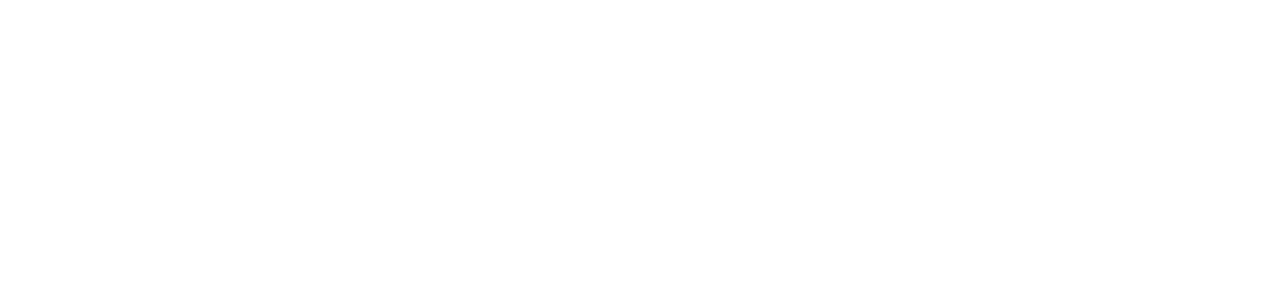
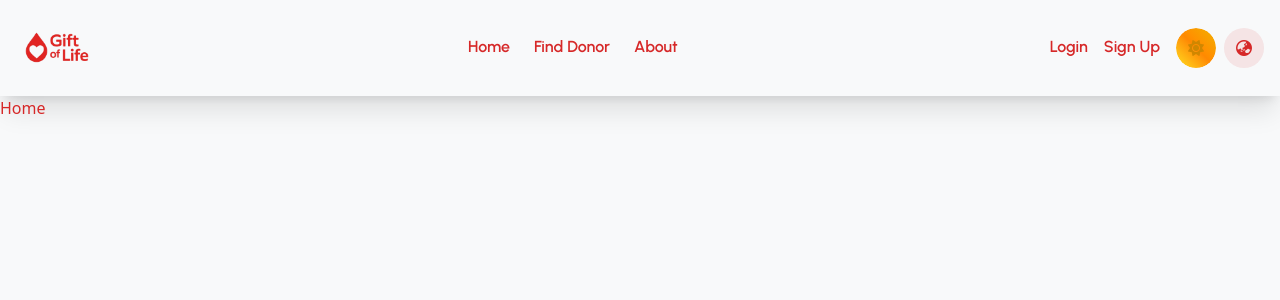
Before and after one commit to Xen-Xie/giftoflife, a React (Vite) app in the folder Client/: page / in a window 1280 px wide. Shown: the top 300 px of the page. Built offline with nearby package versions, Linux system fonts and the light colour scheme.

Commit message:
NavBar Added with React Router config

```diff
--- a/Client/index.html
+++ b/Client/index.html
@@ -1,5 +1,5 @@
 <!doctype html>
-<html lang="en">
+<html lang="en" class="dark">
   <head>
     <meta charset="UTF-8" />
     <link rel="shortcut icon" href="/gift_of_life_logo.svg" type="image/x-icon">
@@ -9,7 +9,7 @@
     <meta name="viewport" content="width=device-width, initial-scale=1.0" />
     <title>Gift Of Life</title>
   </head>
-  <body>
+  <body class="bg-BG text-primary overflow-x-hidden">
     <div id="root"></div>
     <script type="module" src="/src/main.jsx"></script>
   </body>
--- a/Client/package.json
+++ b/Client/package.json
@@ -14,8 +14,11 @@
     "@tailwindcss/vite": "^4.1.11",
     "clsx": "^2.1.1",
     "framer-motion": "^12.23.3",
+    "i18next": "^25.3.2",
+    "i18next-browser-languagedetector": "^8.2.0",
     "react": "^19.1.0",
     "react-dom": "^19.1.0",
+    "react-i18next": "^15.6.0",
     "react-router": "^7.6.3",
     "tailwind-merge": "^3.3.1",
     "tailwindcss": "^4.1.11"
--- a/Client/src/App.jsx
+++ b/Client/src/App.jsx
@@ -1,4 +1,9 @@
 import './App.css'
+import { Route, Routes } from 'react-router'
+import Layout from './Compnents/Layout'
+import Home from './Pages/Home'
+import FindDonors from './Pages/FindDonors'
+import About from './Pages/About'
 
 
 function App() {
@@ -6,7 +11,14 @@ function App() {
 
   return (
     <>
+      <Routes>
+        <Route path="/" element={<Layout />}>
+         <Route index element={<Home />} />
+         <Route path='/find-donor' element={<FindDonors />} />
+         <Route path='/about' element={<About />} />
 
+        </Route>
+      </Routes>
     </>
   )
 }
--- /dev/null
+++ b/Client/src/Compnents/Layout.jsx
@@ -0,0 +1,16 @@
+import React from "react";
+import NavBar from "./NavBar";
+import { Outlet } from "react-router";
+
+function Layout() {
+  return (
+    <>
+      <NavBar />
+      <main>
+        <Outlet />
+      </main>
+    </>
+  )
+}
+
+export default Layout;
--- /dev/null
+++ b/Client/src/Compnents/NavBar.jsx
@@ -0,0 +1,170 @@
+/* eslint-disable no-unused-vars */
+import React, { useEffect, useState } from "react";
+import { Link } from "react-router";
+import { motion } from "framer-motion";
+
+function NavBar() {
+  const navItems = [
+    { name: "Home", path: "/" },
+    { name: "Find Donor", path: "/find-donor" },
+    { name: "About", path: "/about" },
+  ];
+
+  const [open, setOpen] = useState(false);
+  const [isLoggedIn, setIsLoggedIn] = useState(true);
+
+  // Theme toggle
+  const [darkMode, setDarkMode] = useState(() => {
+    return localStorage.getItem("theme") === "dark";
+  });
+
+  useEffect(() => {
+    document.documentElement.classList.toggle("dark", darkMode);
+    localStorage.setItem("theme", darkMode ? "dark" : "light");
+  }, [darkMode]);
+
+  // Language toggle
+  const [lang, setLang] = useState(() => {
+    return localStorage.getItem("lang") || "en";
+  });
+
+  useEffect(() => {
+    localStorage.setItem("lang", lang);
+  }, [lang]);
+
+  return (
+    <div className="font-Urbanist">
+      <nav className="flex justify-between items-center bg-transparent shadow-xl mx-auto px-4 py-2 font-Urbanist font-semibold dark:bg-melty dark:text-white">
+        {/* Logo */}
+        <div>
+          <img src="/giftoflifes.png" alt="Logo" className="w-20" />
+        </div>
+
+        {/* Desktop Links */}
+        <div className="md:flex hidden">
+          <ul className="flex items-center gap-6">
+            {navItems.map((item, i) => (
+              <li key={i}>
+                <Link
+                  to={item.path}
+                  className="relative after:block after:w-0 after:h-[2px] after:bg-current after:transition-all after:duration-300 after:ease-in-out hover:after:w-full"
+                >
+                  {item.name}
+                </Link>
+              </li>
+            ))}
+          </ul>
+        </div>
+
+        {/* Right Controls */}
+        <div className="flex items-center gap-4">
+          {/* Auth Buttons */}
+          {isLoggedIn ? (
+            <ul className="hidden md:flex items-center gap-4">
+              <li>
+                <Link
+                  to="/login"
+                  className="relative after:block after:w-0 after:h-[2px] after:bg-current after:transition-all after:duration-300 after:ease-in-out hover:after:w-full"
+                >
+                  Login
+                </Link>
+              </li>
+              <li>
+                <Link
+                  to="/signup"
+                  className="relative after:block after:w-0 after:h-[2px] after:bg-current after:transition-all after:duration-300 after:ease-in-out hover:after:w-full"
+                >
+                  Sign Up
+                </Link>
+              </li>
+            </ul>
+          ) : (
+            <motion.button
+              whileTap={{ scale: 0.9 }}
+              onClick={() => setIsLoggedIn(false)}
+              title="Logout"
+              className="text-xl"
+            >
+              <i className="fa-solid fa-right-from-bracket" />
+            </motion.button>
+          )}
+
+          {/* Theme & Lang Toggles */}
+          <div className="flex items-center gap-2">
+            {/* Theme Button */}
+            <motion.button
+              whileTap={{ scale: 0.9 }}
+              onClick={() => setDarkMode(!darkMode)}
+              className="relative w-10 h-10 rounded-full overflow-hidden group cursor-pointer"
+              title="Toggle Theme"
+            >
+              <span
+                className={`absolute inset-0 transition-all duration-700 rounded-full group-hover:scale-110 ${
+                  darkMode
+                    ? "bg-gradient-to-br from-gray-900 via-black to-gray-800"
+                    : "bg-gradient-to-tr from-yellow-300 via-orange-400 to-yellow-500"
+                }`}
+              ></span>
+              <i
+                className={`absolute inset-0 flex items-center justify-center text-white text-base transition-transform duration-500 ease-in-out ${
+                  darkMode ? "rotate-[360deg]" : "rotate-0"
+                }`}
+              >
+                {darkMode ? (
+                  <i className="fa-solid fa-moon" />
+                ) : (
+                  <i className="fa-solid fa-sun text-yellow-600" />
+                )}
+              </i>
+            </motion.button>
+
+            {/* Language Button */}
+            <motion.button
+              whileTap={{ scale: 0.9 }}
+              onClick={() => setLang(lang === "en" ? "bn" : "en")}
+              className="w-10 h-10 flex items-center justify-center rounded-full bg-primary/10 dark:bg-BG/10 hover:bg-primary/20 hover:dark:bg-BG/20 transition-all duration-300 text-primary dark:text-BG relative group cursor-pointer"
+              title="Change Language"
+            >
+              <i className="fa-solid fa-earth-asia text-base" />
+              <span className="absolute -bottom-5 left-1/2 -translate-x-1/2 text-xs opacity-0 group-hover:opacity-100 transition text-primary/70 hover:dark:text-BG/20">
+                {lang.toUpperCase()}
+              </span>
+            </motion.button>
+          </div>
+
+          {/* Hamburger */}
+          <motion.button
+            whileTap={{ scale: 0.9 }}
+            onClick={() => setOpen(!open)}
+            className="md:hidden text-xl"
+          >
+            <i className="fa-solid fa-bars" />
+          </motion.button>
+        </div>
+      </nav>
+
+      {/* Mobile Menu */}
+      <div
+        className={`md:hidden fixed top-0 left-0 w-2/4 h-screen bg-melty dark:bg-BG shadow-lg transform transition-transform duration-500 ease-in-out z-50 ${
+          open ? "translate-x-0" : "-translate-x-full"
+        }`}
+      >
+        <ul className="flex flex-col items-end px-6 pt-4 pb-6 space-y-4 font-semibold text-BG dark:text-melty">
+          {navItems.map((item, i) => (
+            <li key={i}>
+              <Link
+                to={item.path}
+                onClick={() => setOpen(false)}
+                className="relative after:block after:w-0 after:h-[2px] after:bg-current after:transition-all after:duration-300 after:ease-in-out hover:after:w-full"
+              >
+                {item.name}
+              </Link>
+            </li>
+          ))}
+        </ul>
+      </div>
+    </div>
+  );
+}
+
+export default NavBar;
--- /dev/null
+++ b/Client/src/Pages/About.jsx
@@ -0,0 +1,9 @@
+import React from 'react'
+
+function About() {
+  return (
+    <div>About</div>
+  )
+}
+
+export default About
--- /dev/null
+++ b/Client/src/Pages/FindDonors.jsx
@@ -0,0 +1,9 @@
+import React from 'react'
+
+function FindDonors() {
+  return (
+    <div>FindDonors</div>
+  )
+}
+
+export default FindDonors
--- /dev/null
+++ b/Client/src/Pages/Home.jsx
@@ -0,0 +1,9 @@
+import React from 'react'
+
+function Home() {
+  return (
+    <div>Home</div>
+  )
+}
+
+export default Home
--- /dev/null
+++ b/Client/src/Pages/Login.jsx
@@ -0,0 +1,9 @@
+import React from 'react'
+
+function Login() {
+  return (
+    <div>Login</div>
+  )
+}
+
+export default Login
--- /dev/null
+++ b/Client/src/Pages/SignUp.jsx
@@ -0,0 +1,9 @@
+import React from 'react'
+
+function SignUp() {
+  return (
+    <div>SignUp</div>
+  )
+}
+
+export default SignUp
--- a/Client/src/index.css
+++ b/Client/src/index.css
@@ -1,5 +1,7 @@
 @import url('https://fonts.googleapis.com/css2?family=Lexend:wght@100..900&family=Urbanist:ital,wght@0,100..900;1,100..900&display=swap');
 @import "tailwindcss";
+
+@custom-variant dark (&:where(.dark, .dark *));
 
 @theme {
   --font-Lexend: 'Lexend', sans-serif;
@@ -8,8 +10,10 @@
   --color-accent: #F77F00;
   --color-BG: #F8F9FA;
   --color-text: #212529;
-  --color-success: #43AA8B
+  --color-success: #43AA8B;
+  --color-melty: #1A202C
 }
+
 .dark {
   --color-primary: #FF6B6B;
   --color-accent: #FFD166;
```
Also changed, not shown: 1 other file (tests, documents, lock files or other folders).
